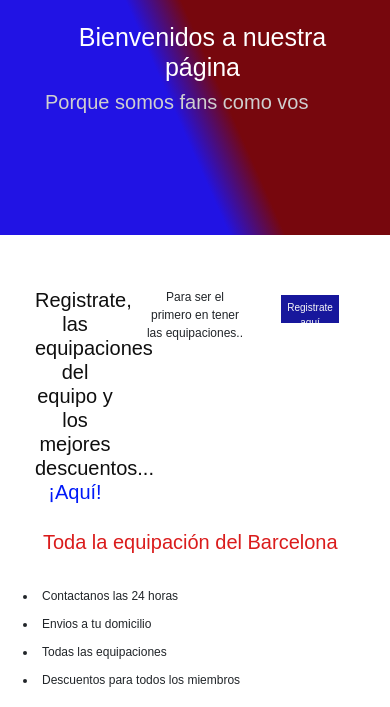
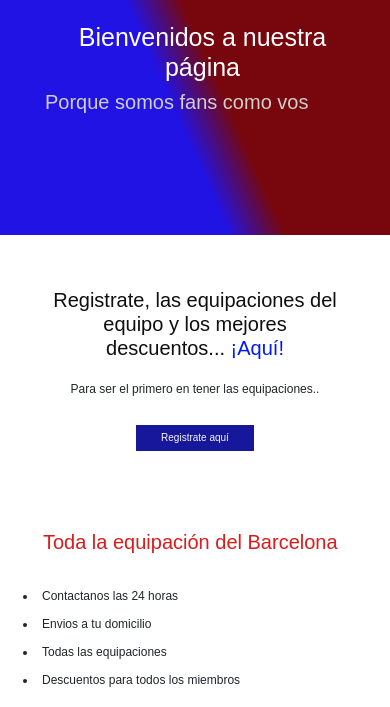
Before and after one commit to FrancoOrozcoB/proyectobarca, a plain HTML site: page index.html in a window 390 px wide. Shown: the part 95-802 px from the top of the page. Drawn offline with nearby package versions, Linux system fonts and the light colour scheme; a web font is replaced by a local one.

Commit message:
cambie css

```diff
--- a/css/style.css
+++ b/css/style.css
@@ -827,7 +827,20 @@
 .registrate {
     height: 300px;
 }
+.registrate .registrateContenedor{
+    height: 250px;
+    margin-top: 10px;
+    padding: 15px;
+    display: flex;
+    flex-direction: column;
+    align-items: center;
+}
+.registrate .registrateContenedor h2{
+    font-size: 20px;
+    width: 80%;
+}
 .boton{
+    width:200px;
     height: 45px;
     padding: 10px;
     margin: 5px;
@@ -839,14 +852,6 @@
     gap: 10px;
 }
 
-.registrateContenedor div img {
-    height: 70%;
-    width: 75%;
-    padding: 5px;
-}
-.registrateContenedor div h3 {
-    font-size: 10px;
-}
 .productos {
     height: 350px;
 }
@@ -1165,10 +1170,9 @@
     width: 20px;
     height: 20px;
 }
-}
-
 
 /*!REGISTRATE -- MEDIA QUERIE--*/
+
 @media screen and (max-width:1024px) {
     .heroRegistrate {
         height: 400px;
@@ -1293,4 +1297,4 @@
     .boton{
         font-size: 12px;
     }
-}
+}}
```
